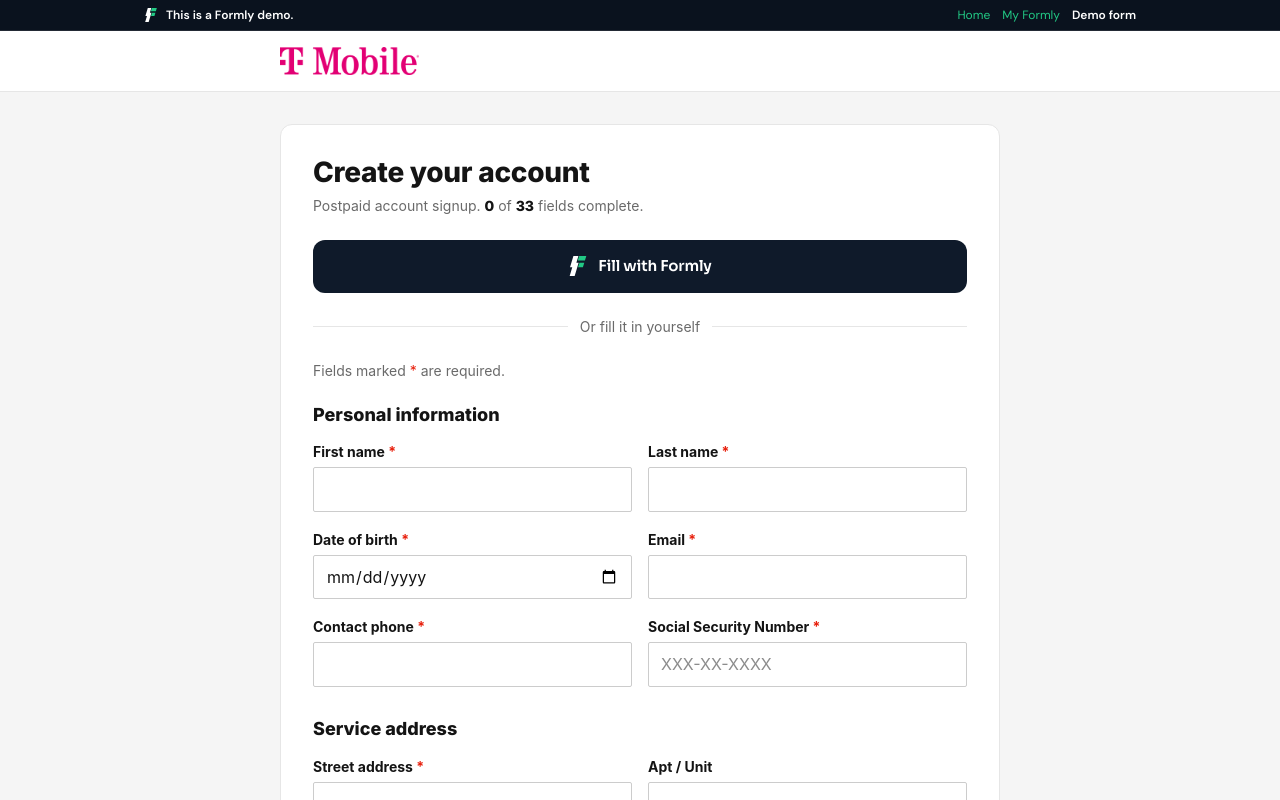
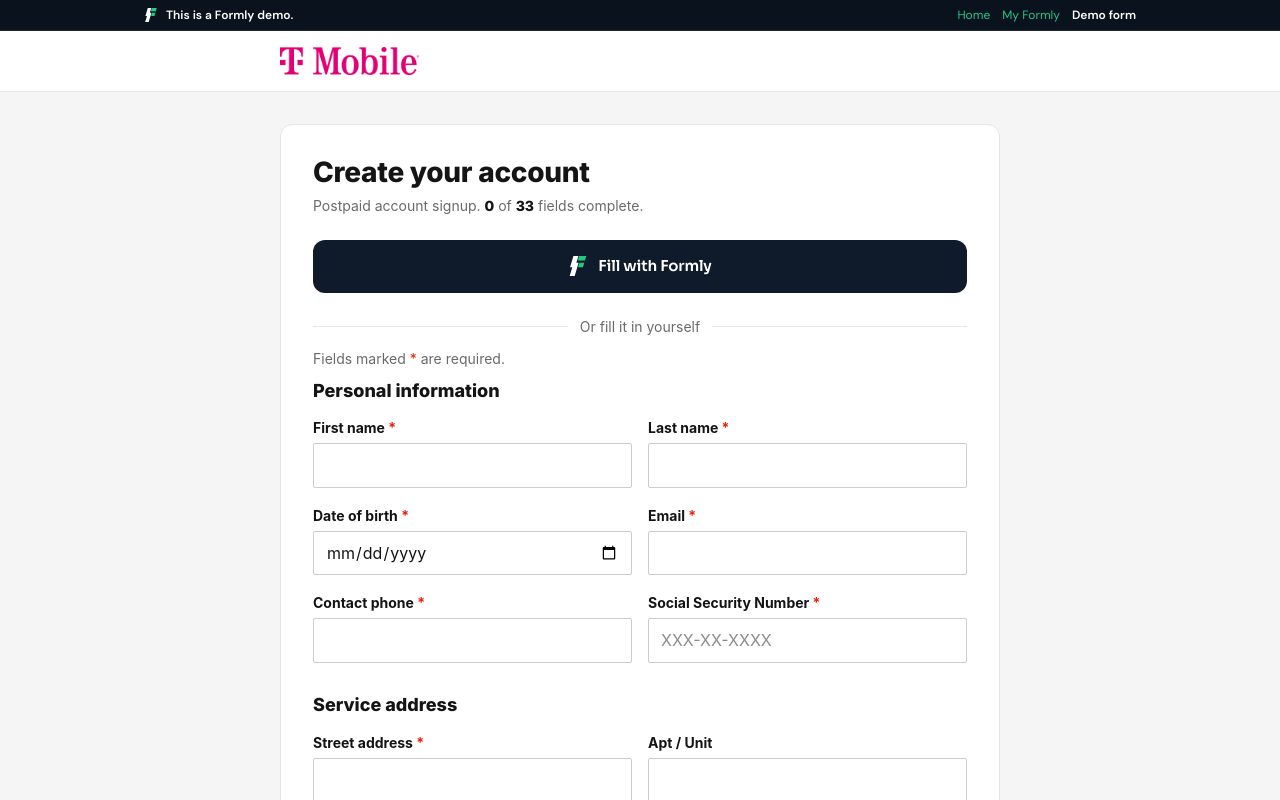
Before and after one commit to salvobonsma/DubHacks2026, a Next.js app: page /tmobile in a window 1280 px wide. Shown: the top 800 px of the page. Built offline with nearby package versions, Linux system fonts and the light colour scheme.

Commit message:
Tighten spacing around the required-fields note
Co-Authored-By: Claude Opus 5.5 <noreply@anthropic.com>

```diff
--- a/app/tmobile/page.tsx
+++ b/app/tmobile/page.tsx
@@ -59,13 +59,13 @@ export default function TMobileSignup() {
         <div className="mt-6">
           <FormlyButton schema={schema} onFilled={applyFormly} />
         </div>
-        <div className="tm-secondary my-6 flex items-center gap-3 text-sm">
+        <div className="tm-secondary mt-6 mb-3 flex items-center gap-3 text-sm">
           <div className="tm-divider" />
           <span>Or fill it in yourself</span>
           <div className="tm-divider" />
         </div>
 
-        <p className="tm-secondary mb-6 text-sm">
+        <p className="tm-secondary mb-3 text-sm">
           Fields marked <span className="tm-required">*</span> are required.
         </p>
 
```
